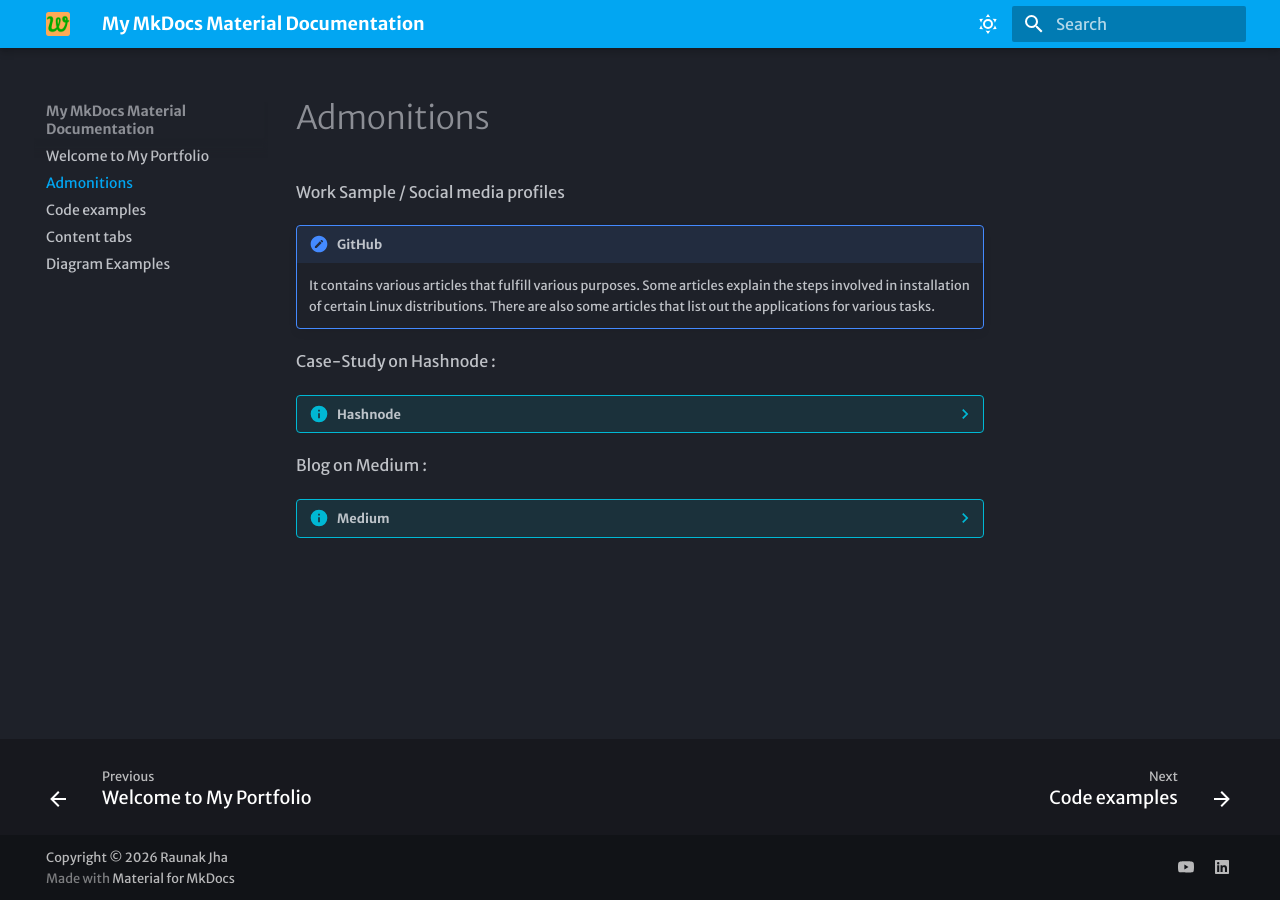
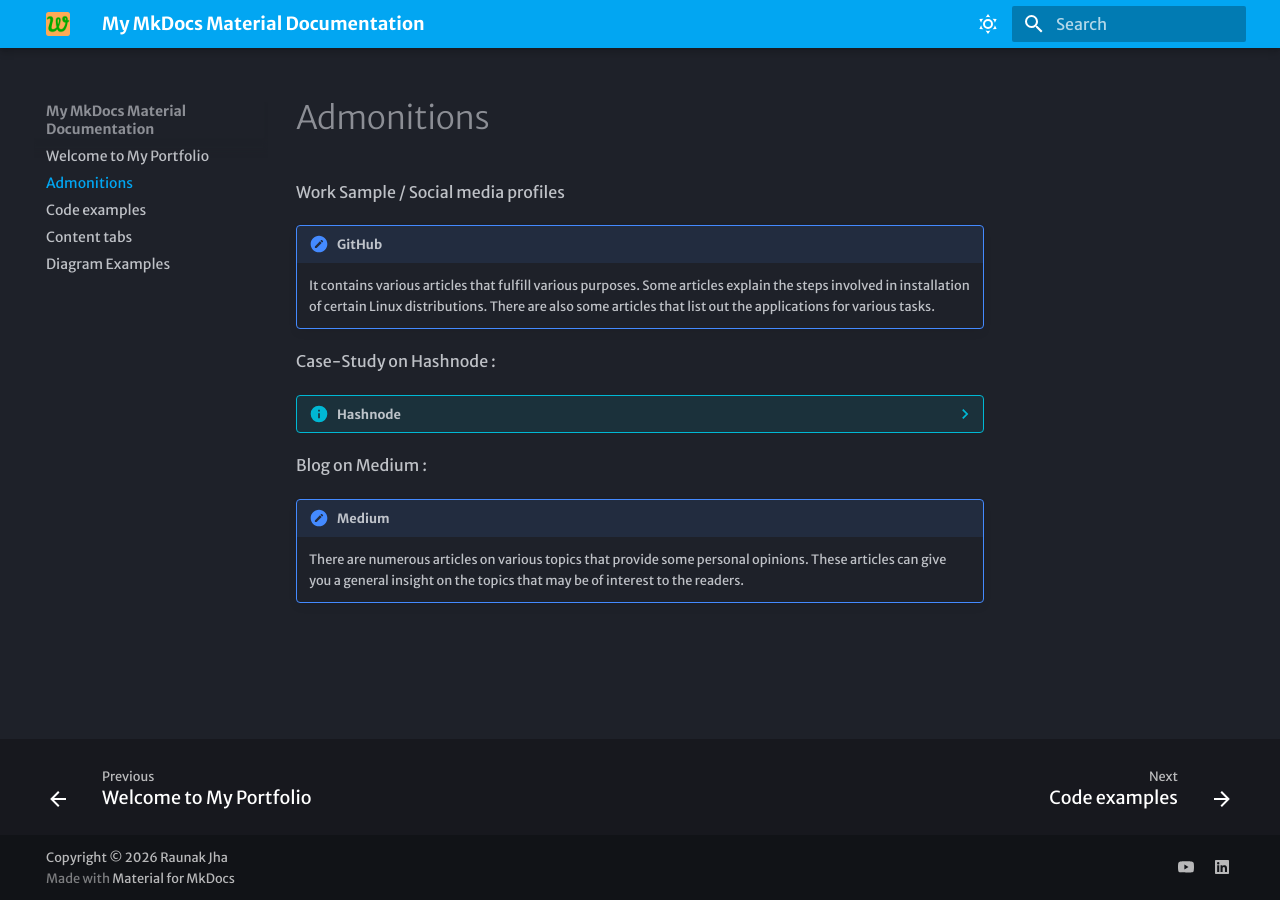
Before and after one commit to Demo-gitaccount/raunakjha, an MkDocs documentation site: the page built from docs/admonitions.md, in a window 1280 px wide. Built offline with MkDocs 1.6.1 and Material for MkDocs 9.7.7, drawn with Linux system fonts in a browser that asks for light colours; some web fonts are replaced; some of the changed lines change nothing that is shown.

Commit message:
admo ver 1.4

```diff
--- a/docs/admonitions.md
+++ b/docs/admonitions.md
@@ -13,6 +13,6 @@
 
 Blog on Medium :
 
-??? info "Medium"
+!!! note "Medium"
 
-    There are numerous articles on various topics that provide  some personAL opinions. These articles can give you a general insight on the topics that may be of interest to the readers.
+    There are numerous articles on various topics that provide  some personal opinions. These articles can give you a general insight on the topics that may be of interest to the readers.
```
